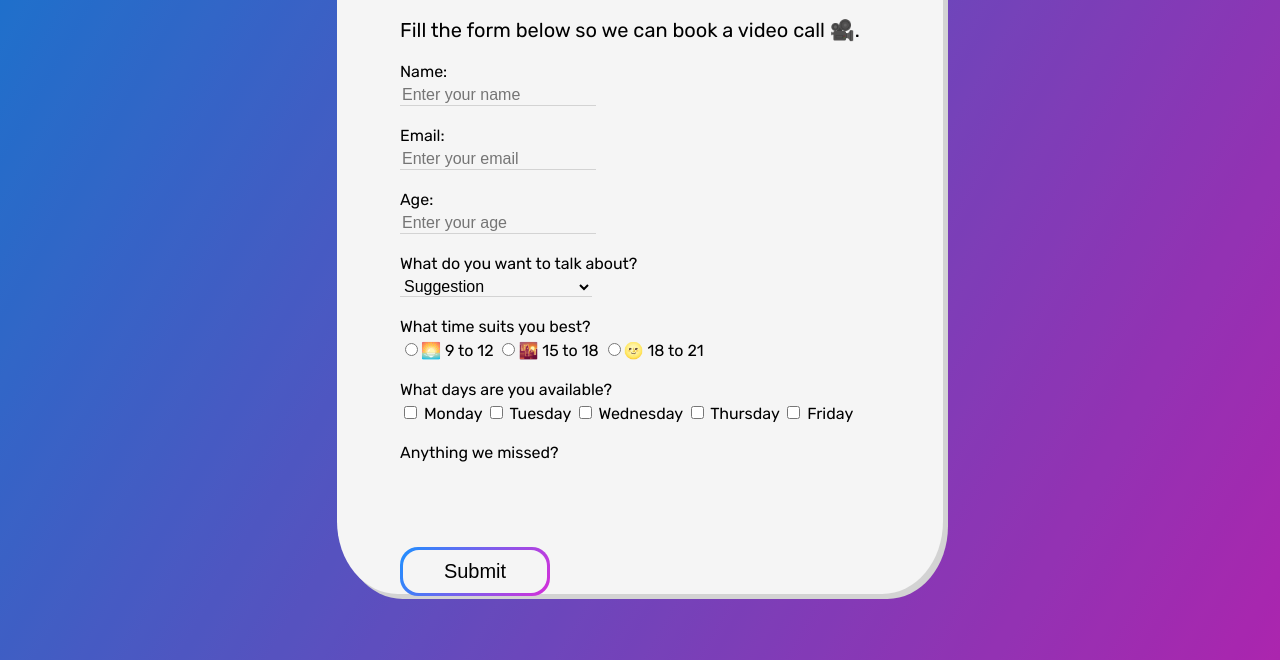
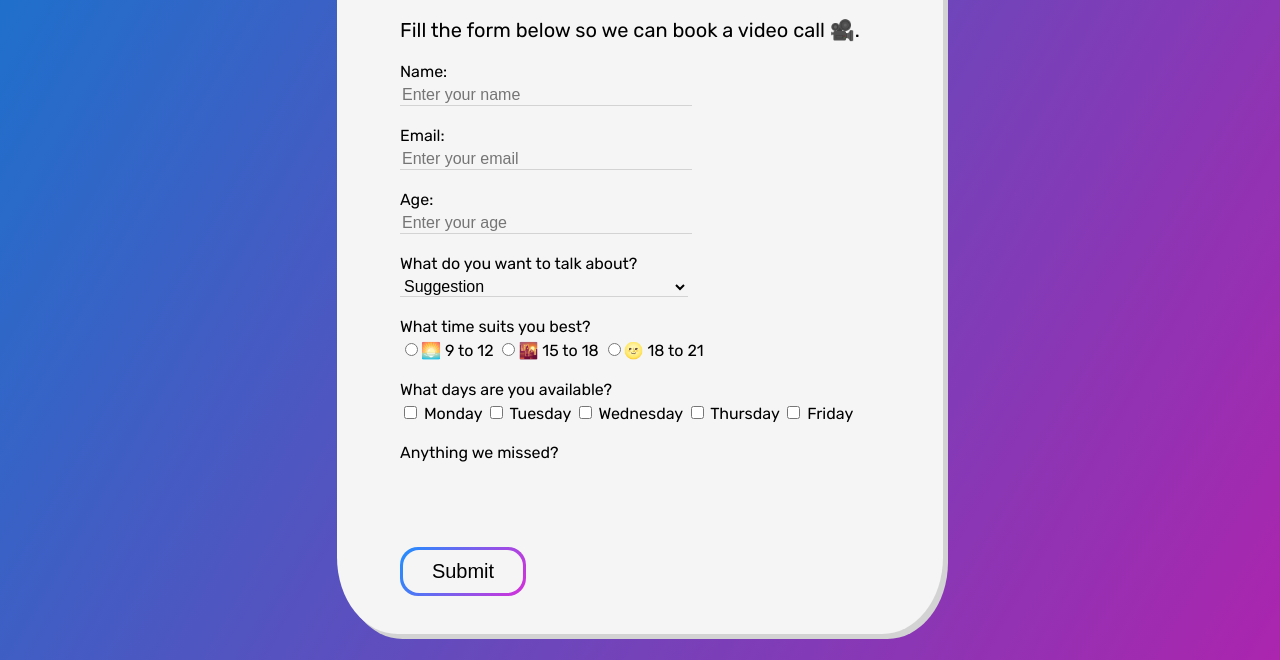
Before and after one commit to carlogs99/freeCodeCampSurveyForm, a plain HTML site: page index.html in a window 1280 px wide. Shown: the part 140-800 px from the top of the page. Drawn offline with Linux system fonts and the light colour scheme.

Commit message:
Increased form input widths, removed number input arrows, decreased submit button width

```diff
--- a/style.css
+++ b/style.css
@@ -13,7 +13,7 @@ main {
     margin: auto;
     box-align: center;
     width: 60vh;
-    height: 75vh;
+    height: 80vh;
     background-color: whitesmoke;
     border-radius: 10%;
     box-shadow: 5px 5px lightgrey;
@@ -44,7 +44,7 @@ h1 {
     font-size: 2vh;
     border-width: 0px;
     border-bottom: 1px solid lightgray;
-    width: 40%;
+    width: 60%;
     display: block;
     margin: 0.5vh 0px 0px 0px;
 }
@@ -52,6 +52,7 @@ h1 {
 #radio-group, #checkbox-group {
     display: block;
     margin: 0.5vh 0px 0px 0px;
+    font-size: 2vh;
 }
 
 textarea  {
@@ -67,7 +68,7 @@ textarea  {
 }
 
 #button-wrap {
-    width: 30%;
+    width: 25%;
     padding: 1rem;
     border-radius: 18px;
     position: relative;
@@ -84,7 +85,7 @@ textarea  {
     padding: 10px 20px;
     text-align: center;
     text-decoration: none;
-    display: inline-block;
+    display: block;
     margin: 0px;
     cursor: pointer;
     border-radius: 16px;
@@ -94,3 +95,20 @@ textarea  {
 *:focus {
     outline: none;
 }
+
+*:focus::placeholder {
+    color: transparent;
+}
+
+
+/* Remove number input arrows */
+/* Chrome, Safari, Edge, Opera */
+input::-webkit-outer-spin-button,
+input::-webkit-inner-spin-button {
+  -webkit-appearance: none;
+  margin: 0;
+}
+/* Firefox */
+input[type=number] {
+  -moz-appearance: textfield;
+}
```
